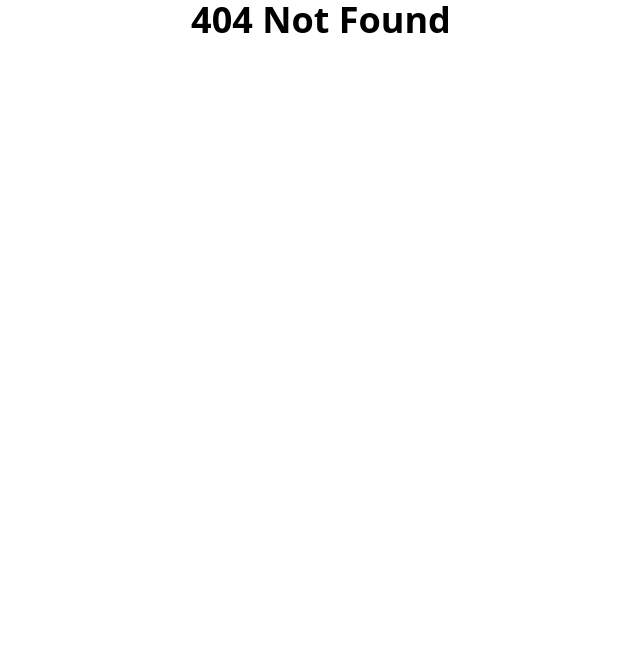
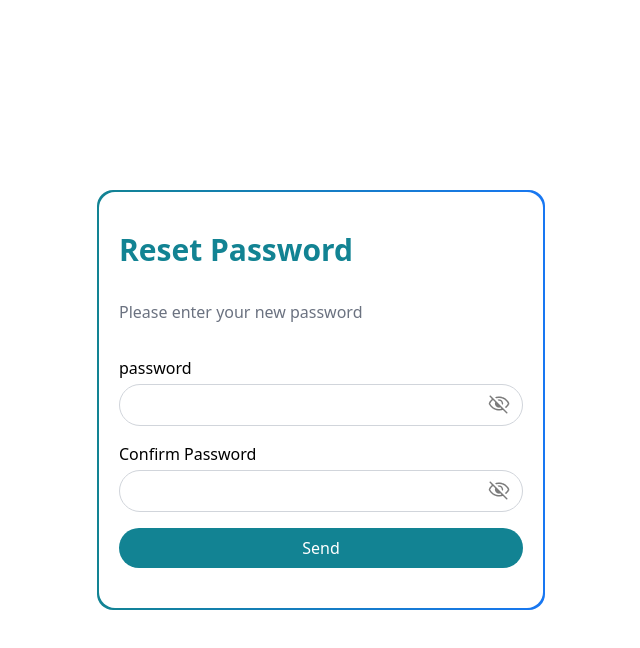
Before and after one commit to Medical-Society/Doctor-Website, a React (Vite) app: page /reset-password/1 in a window 1280 px wide. Before the commit this address had no page. Shown: the top 648 px of the page, without its empty margins (319-959 px from the left). Built offline with nearby package versions, Linux system fonts and the light colour scheme.

Commit message:
Handle the Forget password and reset password pages

```diff
--- a/src/Components/authForms/ForgetPass.tsx
+++ /dev/null
@@ -1,7 +0,0 @@
-const ForgetPass = () => {
-  return (
-    <a href='/forgot-password' className='text-primary'>Forgot password?</a>
-  )
-}
-
-export default ForgetPass
--- /dev/null
+++ b/src/Components/authForms/ForgotPassLink.tsx
@@ -0,0 +1,9 @@
+import { Link } from "react-router-dom"
+
+const ForgetPass = () => {
+  return (
+    <Link to="/forget-password" className="text-primary text-sm"> Forget Password? </Link>
+  )
+}
+
+export default ForgetPass
--- /dev/null
+++ b/src/pages/ForgetPassComp.tsx
@@ -0,0 +1,56 @@
+import { useState } from "react";
+import FormInput from "../Components/authForms/FormInput";
+import Button from "../Components/authForms/Button";
+import { forgotPassword } from "../services/auth";
+import toast from "react-hot-toast";
+
+interface IProps {
+
+}
+
+const ForgetPassComp = ({}: IProps) => {
+  const [email, setEmail] = useState('');
+  const [isLoading, setIsLoading] = useState(false);
+  const handleChange = (e: React.ChangeEvent<HTMLInputElement | HTMLSelectElement>) => {
+    setEmail(e.target.value);
+  }
+  const handleSubmit = async (e: React.FormEvent<HTMLFormElement>) => {
+    e.preventDefault();
+    setIsLoading(true);
+    try {
+      await forgotPassword(email);
+      toast.success('Email sent successfully, Please check your email', {
+          duration: 4000,
+        });
+    } catch (error: any) {
+      toast.error(error?.response?.data?.message || "An error occurred");
+    } finally {
+      setIsLoading(false);
+    }
+  };
+  return (
+    <div className="w-full flex flex-col justify-center items-center h-full">
+        <div className="rounded-2xl bg-gradient-to-r from-primary to-secondary p-0.5 w-10/12 max-w-md">
+          <form
+            className='flex flex-col bg-white rounded-2xl py-10 px-5 gap-4'
+            onSubmit={handleSubmit}
+          >
+            <h1 className='text-primary text-3xl font-bold mb-4'>Forget Password</h1>
+            <p className="text-gray-500 mb-4">Please enter your email to reset your password</p>
+            <FormInput
+              label="Email"
+              type="email"
+              id="email"
+              name="email"
+              value={email}
+              onChange={handleChange as (e: React.ChangeEvent<HTMLInputElement | HTMLSelectElement>) => void}
+              ariaLabel="Email"
+            />
+            <Button text='Send' disabled={isLoading} />
+          </form>
+        </div>
+    </div>
+  )
+}
+
+export default ForgetPassComp
--- a/src/pages/Login.tsx
+++ b/src/pages/Login.tsx
@@ -6,7 +6,7 @@
 import toast from "react-hot-toast";
 import FormInput from "../Components/authForms/FormInput";
 import Button from "../Components/authForms/Button";
-import ForgetPass from "../Components/authForms/ForgetPass";
+import ForgetPass from "../Components/authForms/ForgotPassLink";
 import HaveAccountOrNot from "../Components/authForms/HaveAccountOrNot";
 import OrLine from "../Components/authForms/OrLine";
 import DoctorImg from "../Components/authForms/DoctorImg";
--- /dev/null
+++ b/src/pages/ResetPass.tsx
@@ -0,0 +1,72 @@
+import { useState } from "react";
+import { useParams } from "react-router-dom";
+import { resetPassword } from "../services/auth";
+import toast from "react-hot-toast";
+import FormInput from "../Components/authForms/FormInput";
+import Button from "../Components/authForms/Button";
+import { useNavigate } from "react-router-dom";
+
+const ResetPassword = () => {
+    const { token } = useParams<{ token: string }>();
+    const [isLoading, setIsLoading] = useState(false);
+    const [password, setPassword] = useState("");
+    const [confirmPassword, setConfirmPassword] = useState("");
+    const navigate = useNavigate();
+
+    const handleSubmit = async (e: React.FormEvent) => {
+        e.preventDefault();
+
+        if (password !== confirmPassword) {
+            toast.error("Password and Confirm Password must be the same");
+            return;
+        }
+
+        try {
+            await resetPassword(token ?? "", password, confirmPassword);
+            toast.success("Password reset successfully");
+            navigate("/login");
+        }
+        catch (error: any) {
+            toast.error(error?.response.data.message || "An error occurred");
+        }
+        finally {
+            setIsLoading(false);
+        }
+
+    };
+
+    return (
+        <div className="w-full flex flex-col justify-center items-center h-full">
+            <div className="rounded-2xl bg-gradient-to-r from-primary to-secondary p-0.5 w-10/12 max-w-md">
+            <form
+                className='flex flex-col bg-white rounded-2xl py-10 px-5 gap-4'
+                onSubmit={handleSubmit}
+            >
+                <h1 className='text-primary text-3xl font-bold mb-4'>Reset Password</h1>
+                <p className="text-gray-500 mb-4">Please enter your new password</p>
+                <FormInput
+                    label="password"
+                    type="password"
+                    id="password"
+                    name="password"
+                    value={password}
+                    onChange={(e: React.ChangeEvent<HTMLInputElement | HTMLSelectElement>) => setPassword(e.target.value)}
+                    ariaLabel="password"
+                />
+                <FormInput
+                    label="Confirm Password"
+                    type="password"
+                    id="confirmPassword"
+                    name="confirmPassword"
+                    value={confirmPassword}
+                    onChange={(e: React.ChangeEvent<HTMLInputElement | HTMLSelectElement>) => setConfirmPassword(e.target.value)}
+                    ariaLabel="confirmPassword"
+                />
+                <Button text='Send' disabled={isLoading} />
+            </form>
+            </div>
+        </div>
+    );
+};
+
+export default ResetPassword;
--- a/src/router/router.tsx
+++ b/src/router/router.tsx
@@ -4,6 +4,8 @@
 import Login from "../pages/Login";
 import Signup from "../pages/Signup";
 import ProtectedRoute from "../Components/auth/ProtectedRoute";
+import ForgetPass from "../pages/ForgetPassComp";
+import ResetPass from "../pages/ResetPass";
 
 const router = createBrowserRouter(
     createRoutesFromElements(
@@ -28,8 +30,17 @@
                         <Signup />
                     </ProtectedRoute>
                 } />
+                <Route path="forget-password" element={
+                    <ProtectedRoute redirectPath="/">
+                        <ForgetPass />
+                    </ProtectedRoute>
+                }   />
 
             </Route>
+
+            <Route path="reset-password/:token" element={
+                <ResetPass />
+            } />
 
             {/* Page Not Found */}
             <Route path="*" element={<h1 className="text-4xl font-bold text-center">404 Not Found</h1>} />
--- a/src/services/auth.tsx
+++ b/src/services/auth.tsx
@@ -12,3 +12,13 @@
     const res = await axios.post(`${API_URL}/signup`, data)
     return res.data
 }
+
+export async function forgotPassword(email: string){
+    const res = await axios.post(`${API_URL}/forgot-password`, {email})
+    return res.data
+}
+
+export async function resetPassword(token: string, password: string, confirmPassword: string){
+    const res = await axios.post(`${API_URL}/reset-password/${token}`, {password, confirmPassword})
+    return res.data
+}
```
